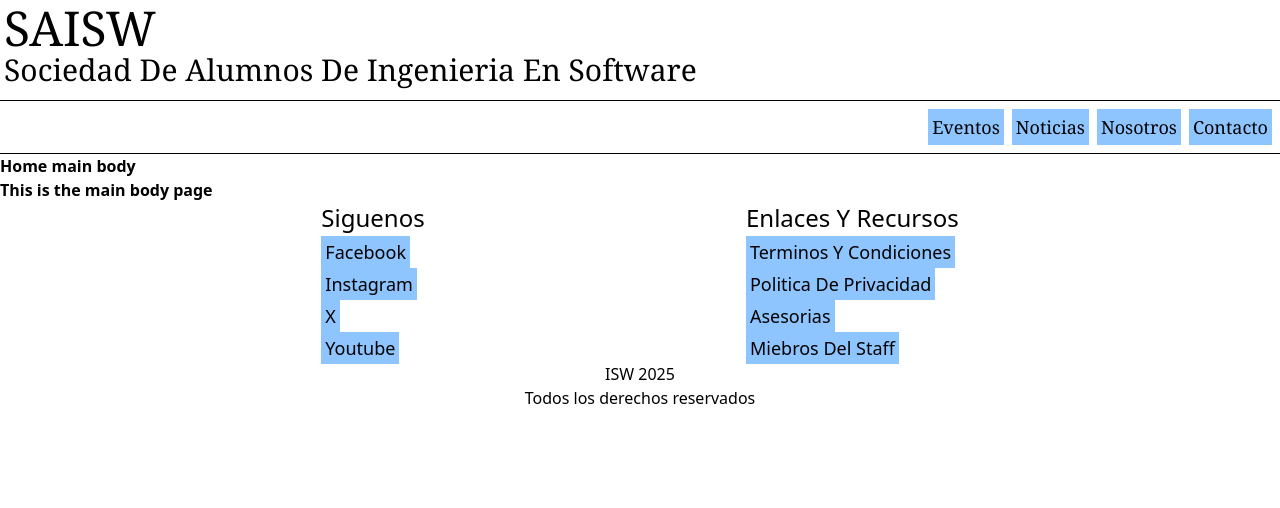
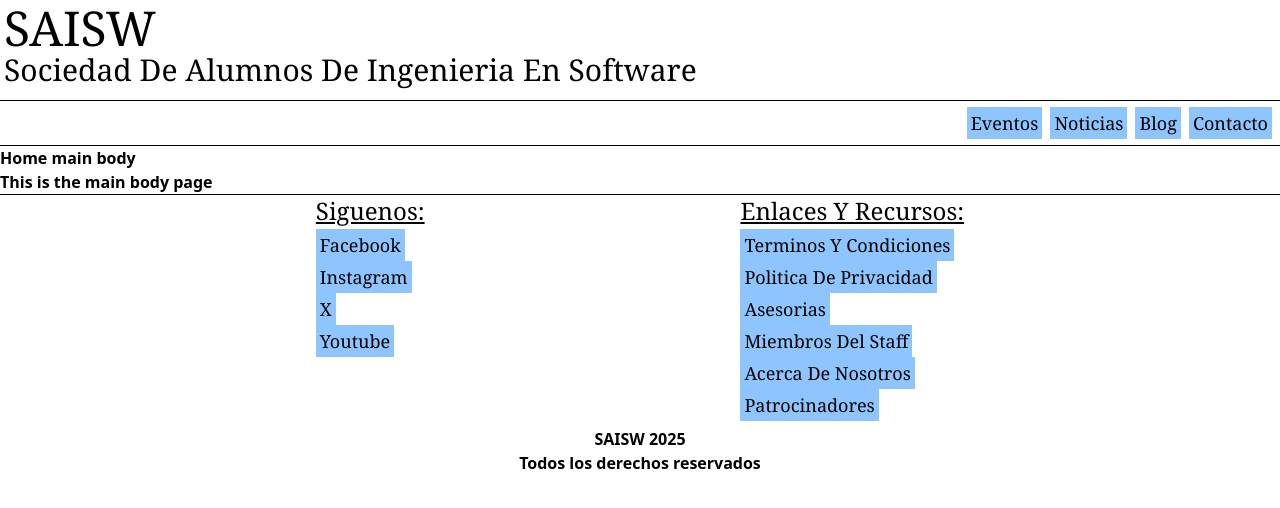
Before and after one commit to pedroHackerNoob/VRT-TS, a React (Vite) app: page / in a window 1280 px wide. Shown: the top 508 px of the page. Built offline with nearby package versions, Linux system fonts and the light colour scheme.

Commit message:
desing demo added

```diff
--- /dev/null
+++ b/src/Components/ButtonStyle.ts
@@ -0,0 +1 @@
+export const ButtonStyle:String = "text-lg bg-blue-300 p-1\t"
--- a/src/Components/FooterNavComponent.tsx
+++ b/src/Components/FooterNavComponent.tsx
@@ -1,4 +1,6 @@
 import {Link} from 'react-router-dom'
+import { ButtonStyle} from './ButtonStyle'
+
 export default function FooterNavComponent() {
     const social = [
         {id:"face",name: 'facebook' , path:"#"},
@@ -11,25 +13,27 @@ export default function FooterNavComponent() {
         {id:"terms",name: 'terminos y condiciones' , path:"#"},
         {id:"privacy",name: 'politica de privacidad' , path:"#"},
         {id:"support",name: 'asesorias' , path:"#"},
-        {id:"contact",name: 'miebros del staff' , path:"#"},
+        {id:"contact",name: 'miembros del staff' , path:"#"},
+        {id:"",name: 'acerca de nosotros' , path:"#"},
+        {id:"",name: 'patrocinadores' , path:"#"},
     ]
-
+    const tittleStyle = " text-2xl underline "
     return(
         <>
-            <div className='flex justify-evenly'>
-                <div className='grid capitalize gap-1'>
-                    <h1 className='text-2xl'>siguenos</h1>
+            <div className='flex justify-evenly font-serif'>
+                <div className='flex flex-col capitalize gap-1'>
+                    <h1 className={tittleStyle+""}>siguenos:</h1>
                     { social.map(category => (
                         <label className=' ' htmlFor={category.id}>
-                            <Link className='text-lg bg-blue-300 p-1' to={category.path}>{category.name}</Link>
+                            <Link className={ButtonStyle} to={category.path}>{category.name}</Link>
                         </label>
                     ))}
                 </div>
-                <div className='grid capitalize gap-1'>
-                    <h1 className='text-2xl'>enlaces y recursos</h1>
+                <div className='flex flex-col capitalize gap-1'>
+                    <h1 className={tittleStyle}>enlaces y recursos:</h1>
                     { resources.map(resources => (
                         <label className='' htmlFor={resources.id}>
-                            <Link className='text-lg bg-blue-300 p-1' to={resources.path}>{resources.name}</Link>
+                            <Link className={ButtonStyle} to={resources.path}>{resources.name}</Link>
                         </label>
                     ))}
                 </div>
--- a/src/Components/HeaderNavComponent.tsx
+++ b/src/Components/HeaderNavComponent.tsx
@@ -1,18 +1,19 @@
 import {Link} from 'react-router-dom'
+import { ButtonStyle} from './ButtonStyle'
 export default function HeaderNavComponent() {
     const categories = [
-        {id:"events",name: 'eventos' , path:"/events"},
-        {id:"news",name: 'noticias' , path:"/news"},
-        {id:"about",name: 'nosotros' , path:"/about"},
-        {id:"contact",name: 'contacto' , path:"/contact"},
+        {id:"events",name: 'eventos' , path:"#"},
+        {id:"news",name: 'noticias' , path:"#"},
+        {id:"blog",name: 'blog' , path:"#"},
+        {id:"contact",name: 'contacto' , path:"#"},
     ]
 
     return(
         <>
             <div className='flex justify-center capitalize gap-2'>
                 { categories.map(category => (
-                    <label className='p-1 bg-blue-300' htmlFor={category.id}>
-                        <Link className='text-lg font-serif' to={category.path}>{category.name}</Link>
+                    <label className='' htmlFor={category.id}>
+                        <Link className={ButtonStyle+'font-serif'} to={category.path}>{category.name}</Link>
                     </label>
                 ))}
             </div>
--- a/src/Layout/HomeLayout.tsx
+++ b/src/Layout/HomeLayout.tsx
@@ -17,10 +17,10 @@ export default function HomeLayout() {
             <div>
                 <Outlet/>
             </div>
-            <footer className='grid'>
+            <footer className='grid gap-2 border-t-1'>
                 {<FooterNavComponent></FooterNavComponent>}
-                <div className='grid justify-items-center'>
-                    <h3>ISW 2025</h3>
+                <div className='grid font-bold justify-items-center'>
+                    <h3>SAISW 2025</h3>
                     <p>Todos los derechos reservados</p>
                 </div>
             </footer>
```
